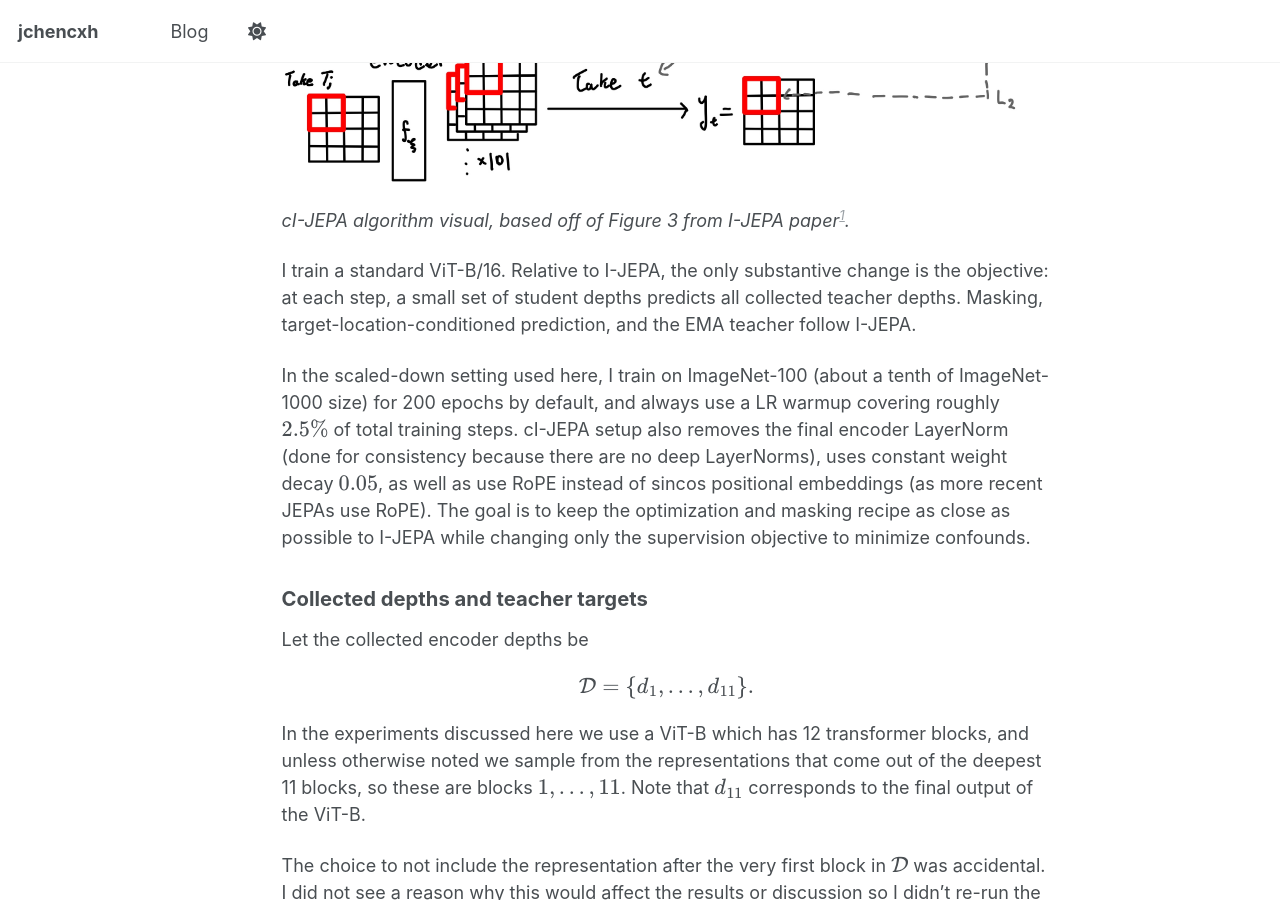
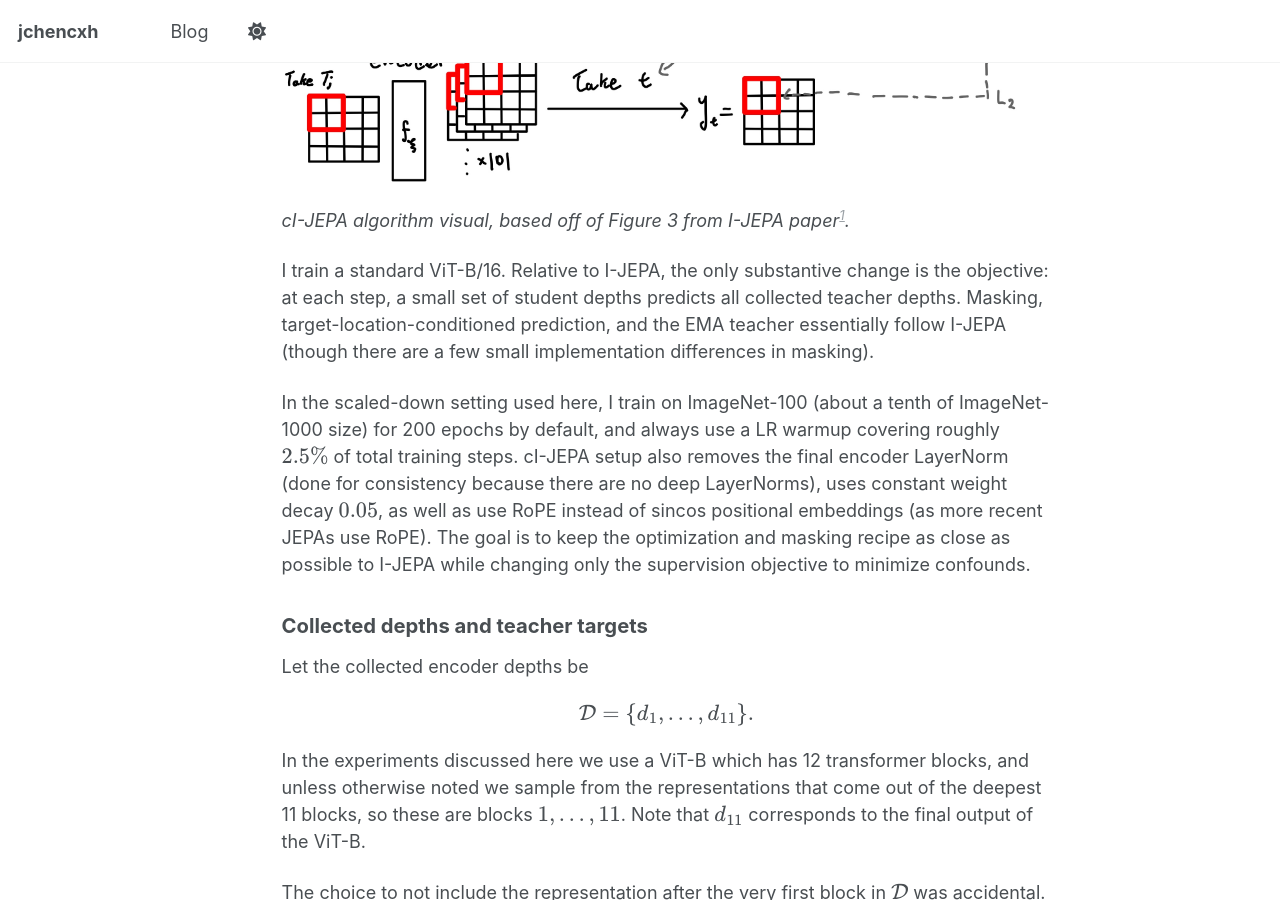
Before and after one commit to jchencxh/jchencxh.github.io, a Jekyll site: the page built from _posts/2026-03-17-constructive-self-supervised-learning-part-1.md, in a window 1280 px wide and 900 px high, scrolled down 4649 px. Built offline with Jekyll 4.4.1, drawn with Linux system fonts in a browser that asks for light colours; a script that is not in the unit is left out.

Commit message:
clarification

```diff
--- a/_posts/2026-03-17-constructive-self-supervised-learning-part-1.md
+++ b/_posts/2026-03-17-constructive-self-supervised-learning-part-1.md
@@ -85,7 +85,7 @@ The core change from I-JEPA to cI-JEPA is actually very small: instead of using
 
 Everything not mentioned here follows I-JEPA. In particular, I keep the same context/target-block masking scheme, the same target-location-conditioned predictor setup, and the same EMA teacher--student asymmetry. This section only describes the representation-level cI-JEPA objective -->
 
-I train a standard ViT-B/16. Relative to I-JEPA, the only substantive change is the objective: at each step, a small set of student depths predicts all collected teacher depths. Masking, target-location-conditioned prediction, and the EMA teacher follow I-JEPA.
+I train a standard ViT-B/16. Relative to I-JEPA, the only substantive change is the objective: at each step, a small set of student depths predicts all collected teacher depths. Masking, target-location-conditioned prediction, and the EMA teacher essentially follow I-JEPA (though there are a few small implementation differences in masking).
 
 In the scaled-down setting used here, I train on ImageNet-100 (about a tenth of ImageNet-1000 size) for 200 epochs by default, and always use a LR warmup covering roughly <span>&#92;(2.5&#92;%&#92;)</span> of total training steps. cI-JEPA setup also removes the final encoder LayerNorm (done for consistency because there are no deep LayerNorms), uses constant weight decay <span>&#92;(0.05 &#92;)</span>, as well as use RoPE instead of sincos positional embeddings (as more recent JEPAs use RoPE). The goal is to keep the optimization and masking recipe as close as possible to I-JEPA while changing only the supervision objective to minimize confounds.
 
```
